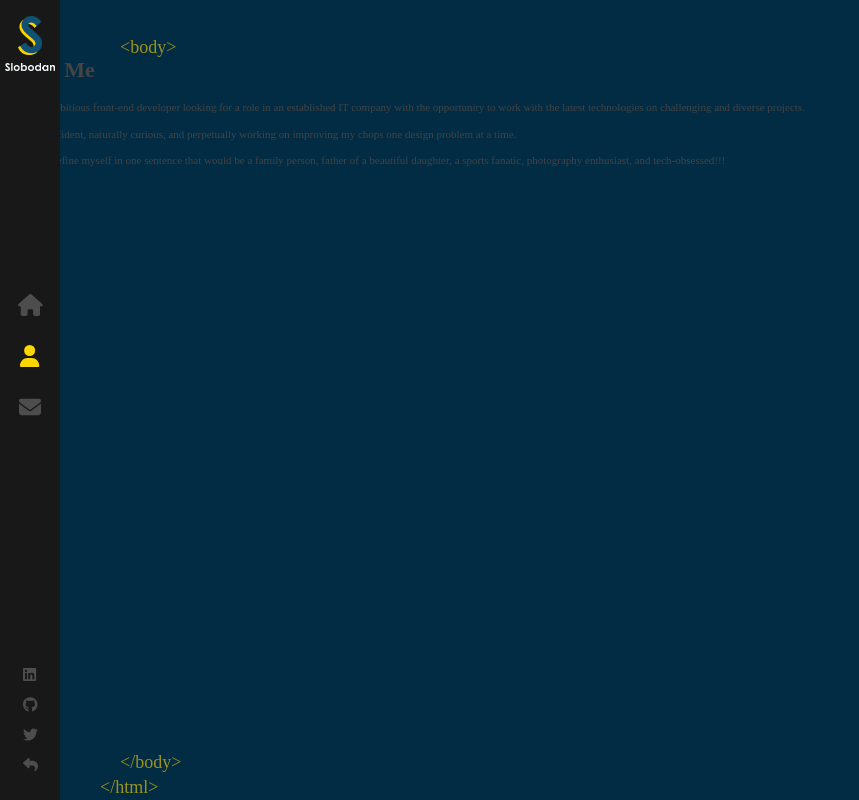
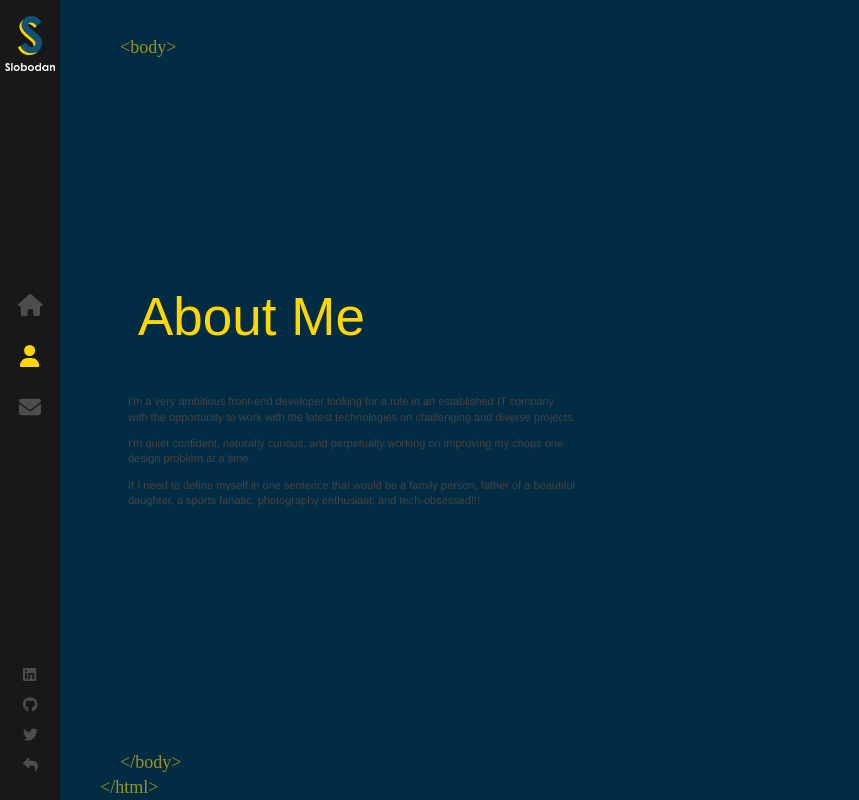
Before and after one commit to tjnaz/react_portfolio, a React (Create React App) app: page /about in a window 1280 px wide. Shown: the whole page, without its empty margins (0-859 px from the left). Built offline with nearby package versions, Linux system fonts and the light colour scheme.

Commit message:
add: styling to the text content

```diff
--- a/src/components/Home/About/index.scss
+++ b/src/components/Home/About/index.scss
@@ -25,5 +25,28 @@
   transform-style: preserve-3d;
   animation: fadeIn 1s forwards;
   animation-delay: 1s;
-  font-family: cursive;
 }
+
+.about-page {
+  .text-zone {
+    position: absolute;
+    left: 10%;
+    top: 50%;
+    transform: translateY(-50%);
+    width: 35%;
+    vertical-align: middle;
+    display: table-cell;
+    max-height: 90%;
+
+    h1 {
+      font-size: 53px;
+      font-family: "Coolvetica", sans-serif;
+      color: #ffd700;
+      font-weight: 400;
+      margin-top: 0;
+      position: relative;
+      margin-bottom: 40px;
+      left: 10px;
+    }
+  }
+}
```
